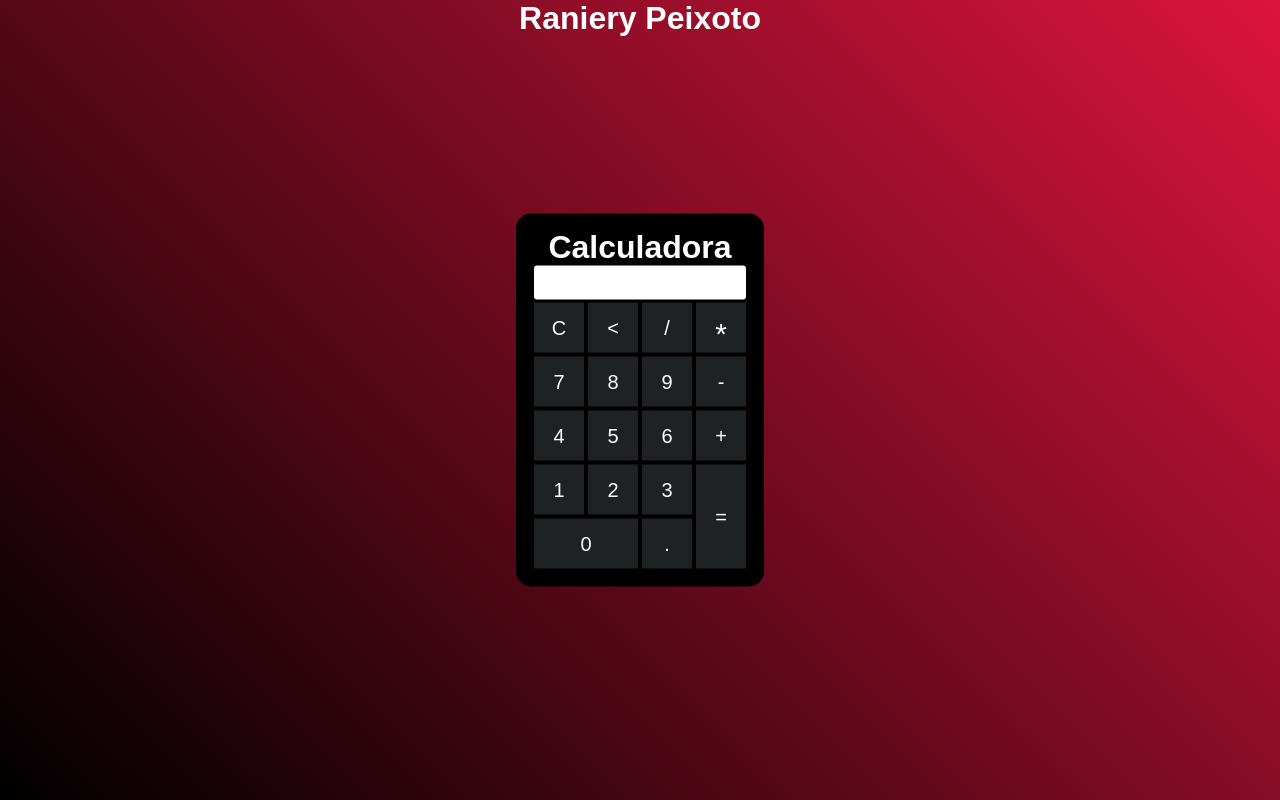
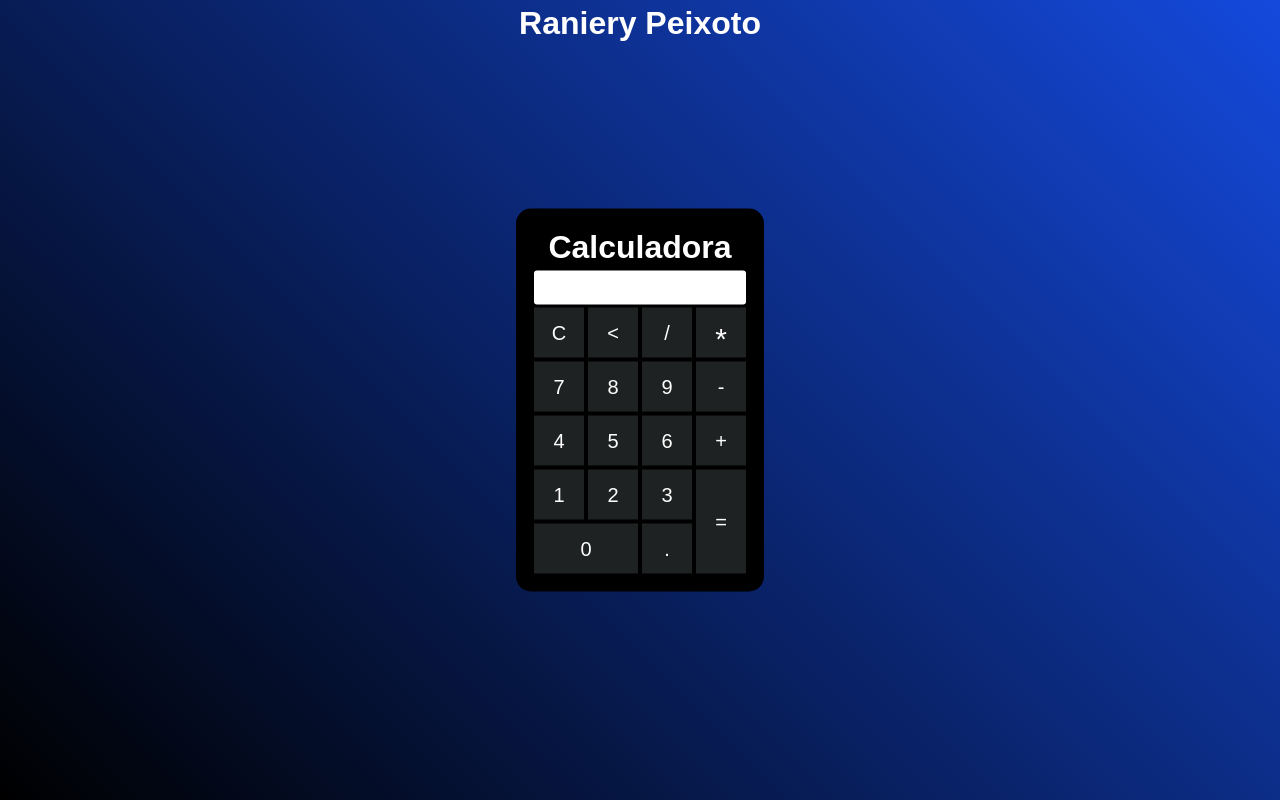
Before and after one commit to raniery21/calculadora, a plain HTML site: page index.html in a window 1280 px wide. Drawn offline with Linux system fonts and the light colour scheme.

Commit message:
Visual Update

```diff
--- a/style.css
+++ b/style.css
@@ -4,8 +4,12 @@
     text-align: center;
 }
 
+h1{
+    padding: 5px;
+}
+
 .fundo{
-    background-image: linear-gradient(45deg, black, crimson);
+    background-image: linear-gradient(45deg, black, rgb(20, 73, 220));
     height: 100vh;
     color: white;
     font-family: Arial, Arial, Helvetica, sans-serif;
```
Also changed, not shown: 1 other file.
